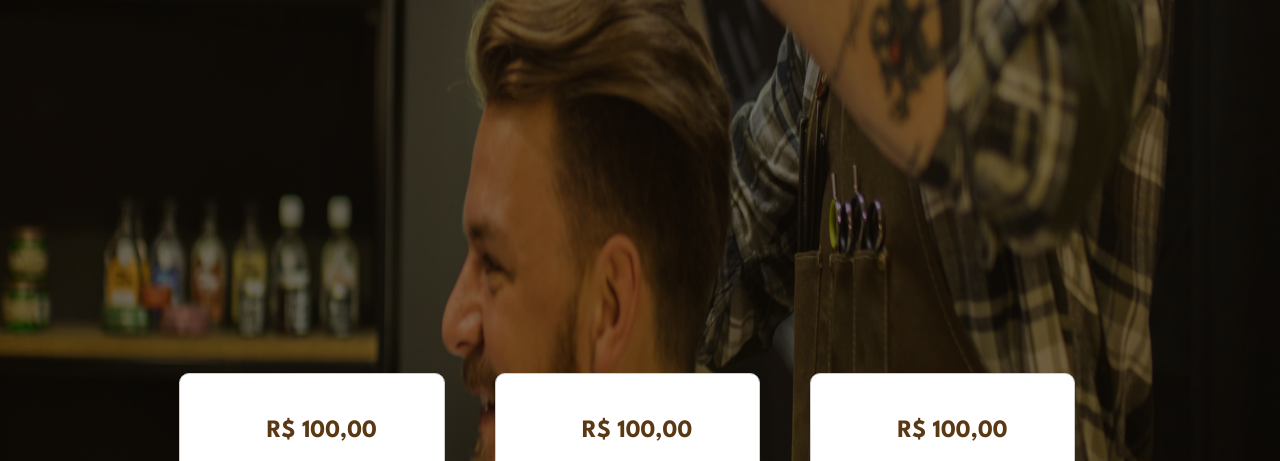
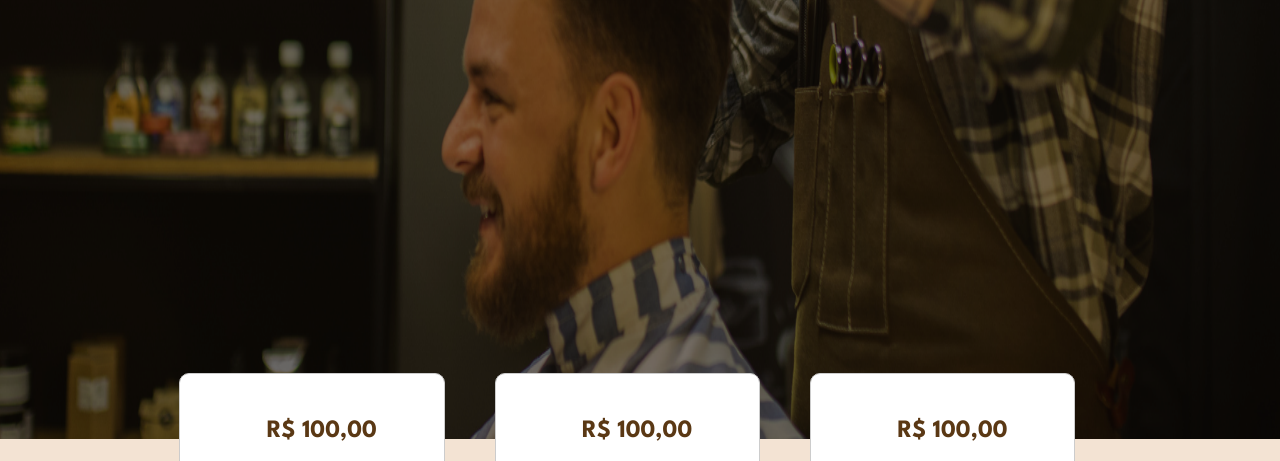
Before and after one commit to Leandroteemo/barbearias, a website: page index.html in a window 1280 px wide. Shown: the part 681-1142 px from the top of the page. Drawn offline with Linux system fonts and the light colour scheme.

Commit message:
Update index.css
tamanho do body

```diff
--- a/index.css
+++ b/index.css
@@ -1,5 +1,5 @@
 HTML body{
-    height: 170vh;
+    height: 140vh;
     margin: 0%;
     padding: 0%;
     background-color: rgb(90, 56, 20);
```
